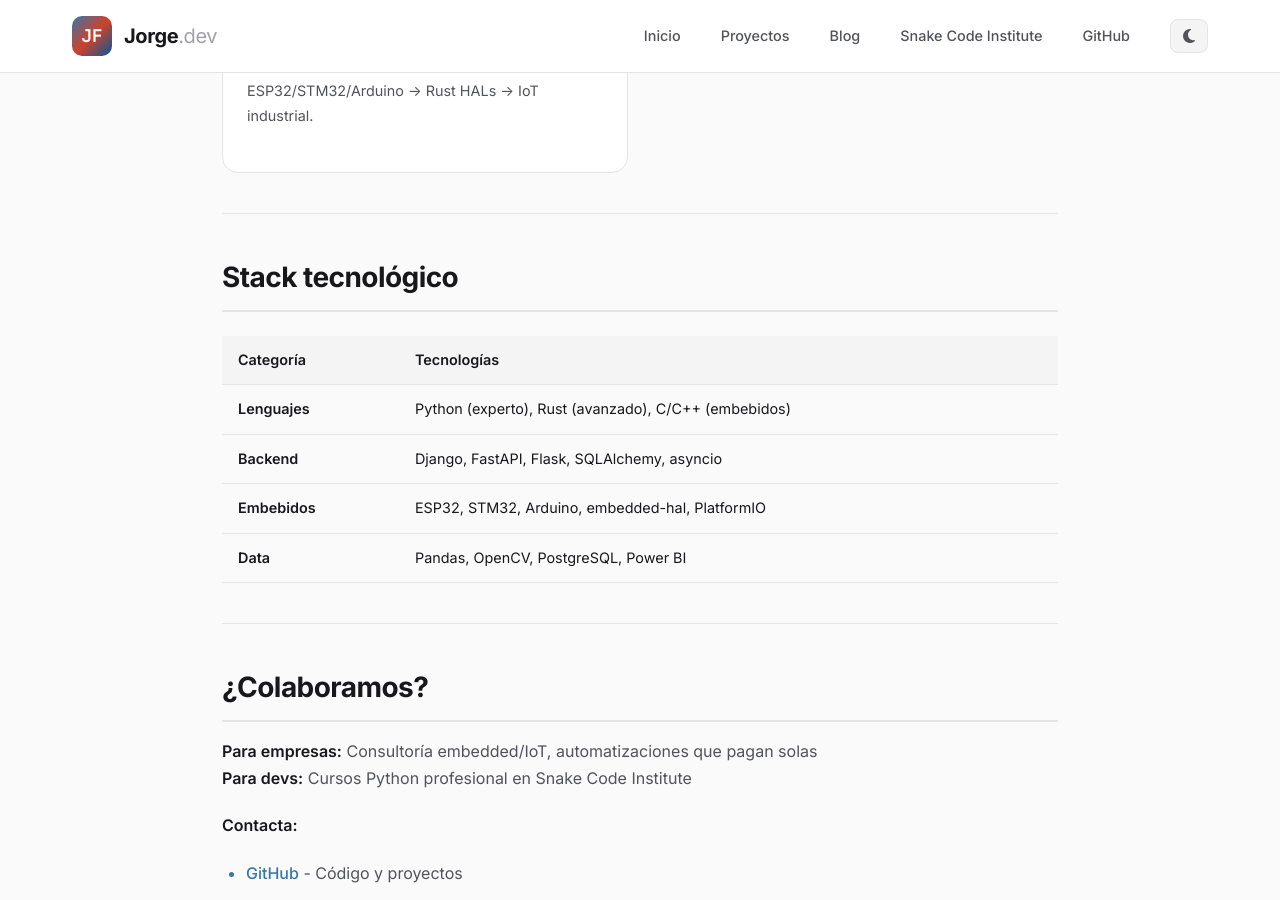
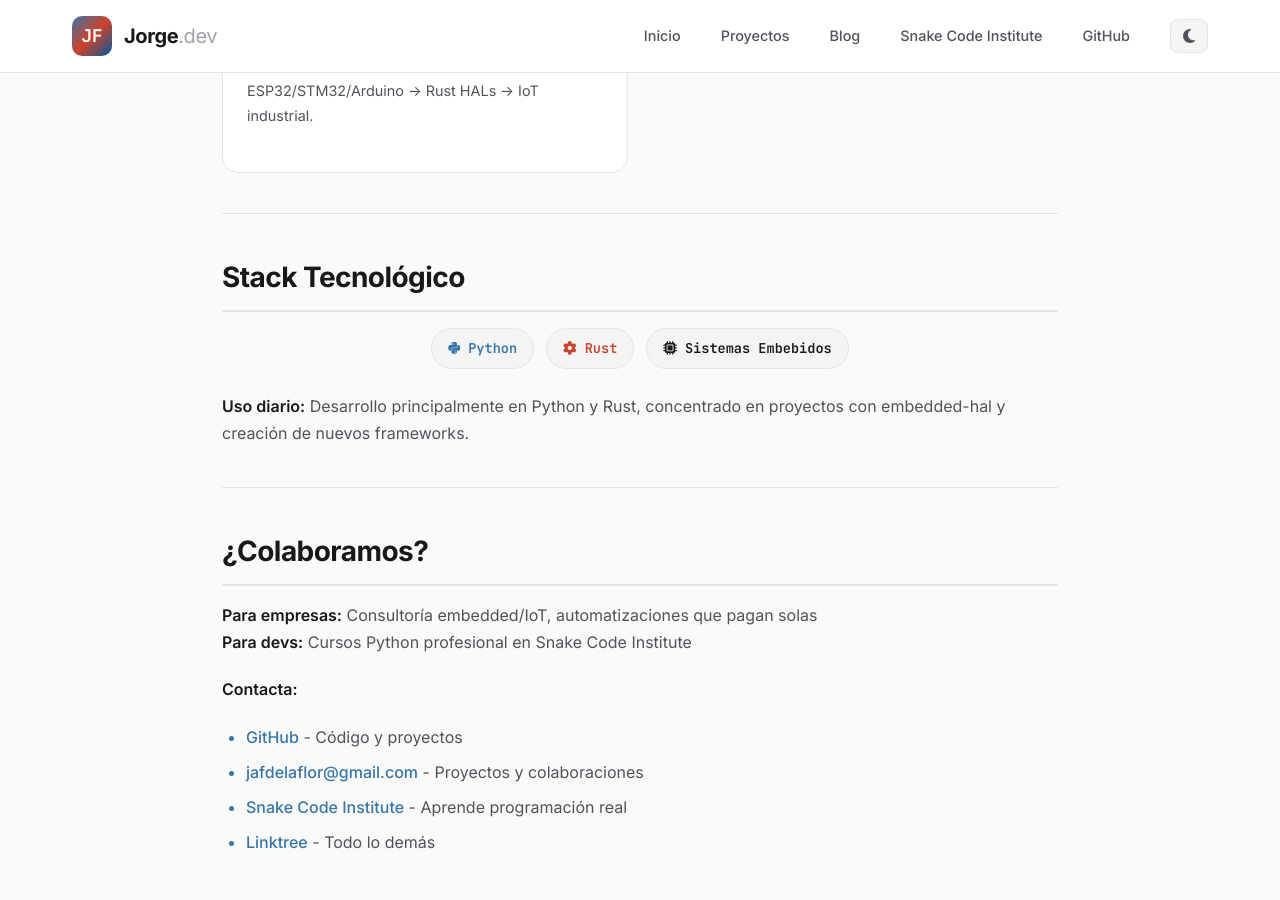
Before and after one commit to Jorge-de-la-Flor/Jorge-de-la-Flor.github.io, a Jekyll site: the page built from index.md, in a window 1280 px wide and 900 px high, scrolled down 1393 px. Built offline with Jekyll 4.4.1, drawn with Linux system fonts in a browser that asks for light colours.

Commit message:
update index.md

```diff
--- a/index.md
+++ b/index.md
@@ -56,14 +56,15 @@ title: Jorge de la Flor - Software Developer
 
 ---
 
-## Stack tecnológico
+## Stack Tecnológico
 
-| Categoría | Tecnologías |
-|-----------|-------------|
-| **Lenguajes** | Python (experto), Rust (avanzado), C/C++ (embebidos) |
-| **Backend** | Django, FastAPI, Flask, SQLAlchemy, asyncio |
-| **Embebidos** | ESP32, STM32, Arduino, embedded-hal, PlatformIO |
-| **Data** | Pandas, OpenCV, PostgreSQL, Power BI |
+<div class="tech-badges">
+  <span class="tech-badge python"><i class="fab fa-python"></i> Python</span>
+  <span class="tech-badge rust"><i class="fas fa-cog"></i> Rust</span>
+  <span class="tech-badge embedded"><i class="fas fa-microchip"></i> Sistemas Embebidos</span>
+</div>
+
+**Uso diario:** Desarrollo principalmente en Python y Rust, concentrado en proyectos con embedded-hal y creación de nuevos frameworks.
 
 ---
 
```
